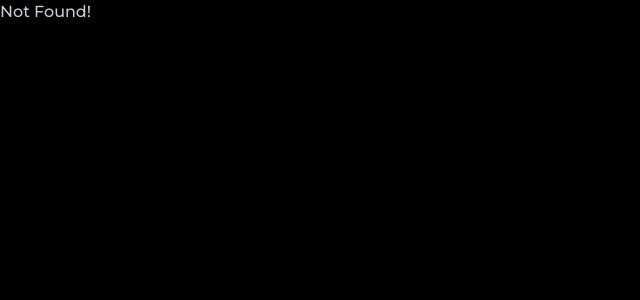
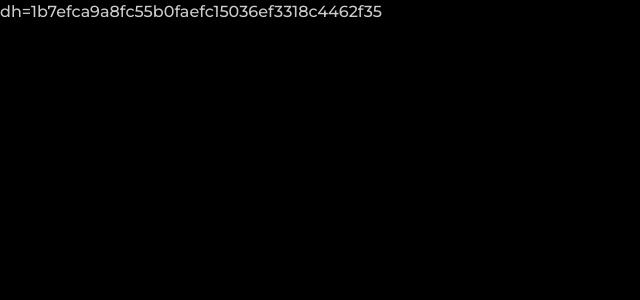
Before and after one commit to romanbaba/romanwashere.xyz, a React (Vite) app: page /404 in a window 1280 px wide. Shown: the top 300 px of the page, without its empty margins (0-640 px from the left). Built offline with nearby package versions, Linux system fonts and the light colour scheme.

Commit message:
Update 404.tsx

```diff
--- a/src/pages/404.tsx
+++ b/src/pages/404.tsx
@@ -1,7 +1,7 @@
 const NotFound = () => {
     return (
         <div>
-            Not Found!
+            dh=1b7efca9a8fc55b0faefc15036ef3318c4462f35
         </div>
     );
 }
```
